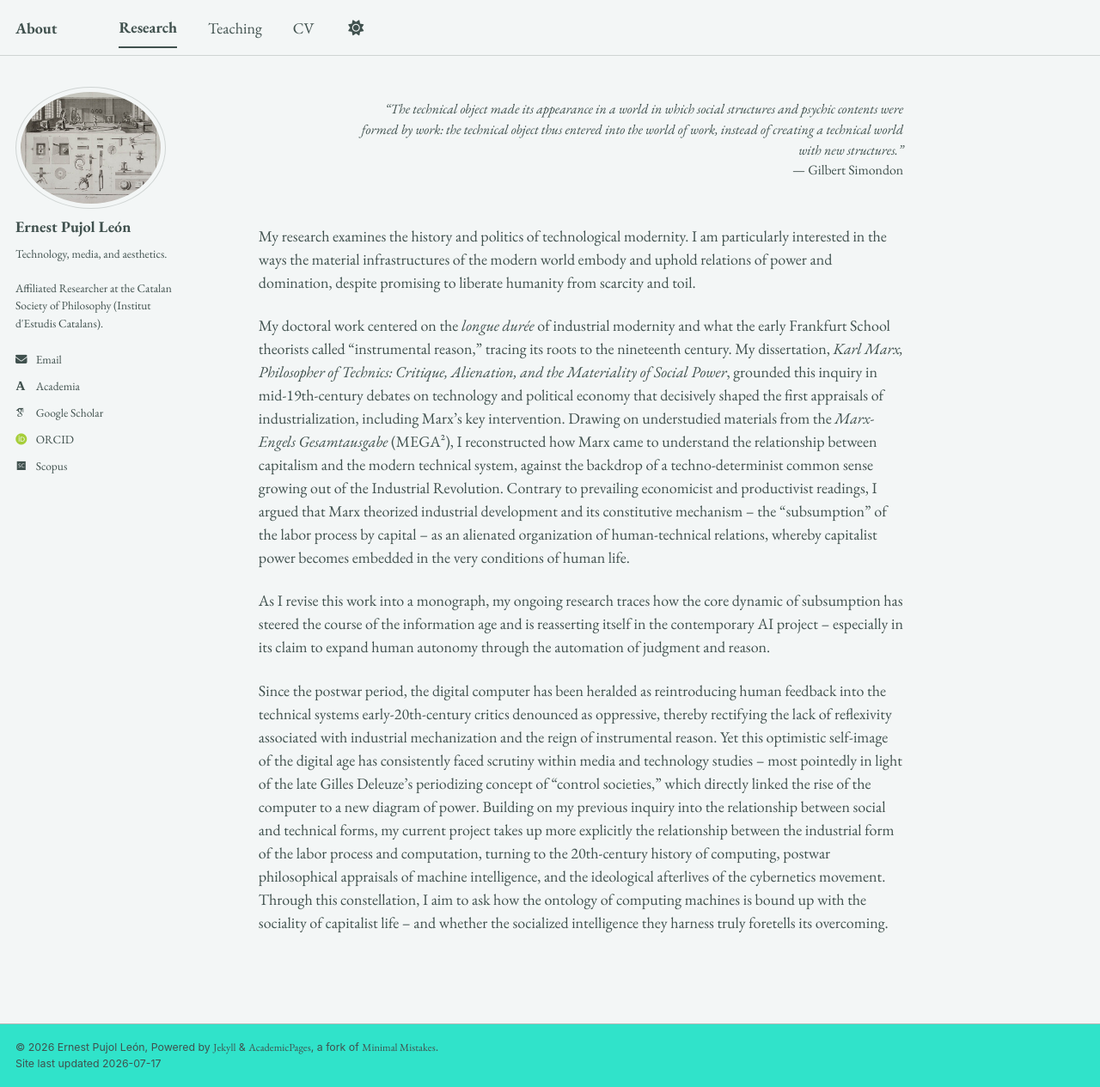
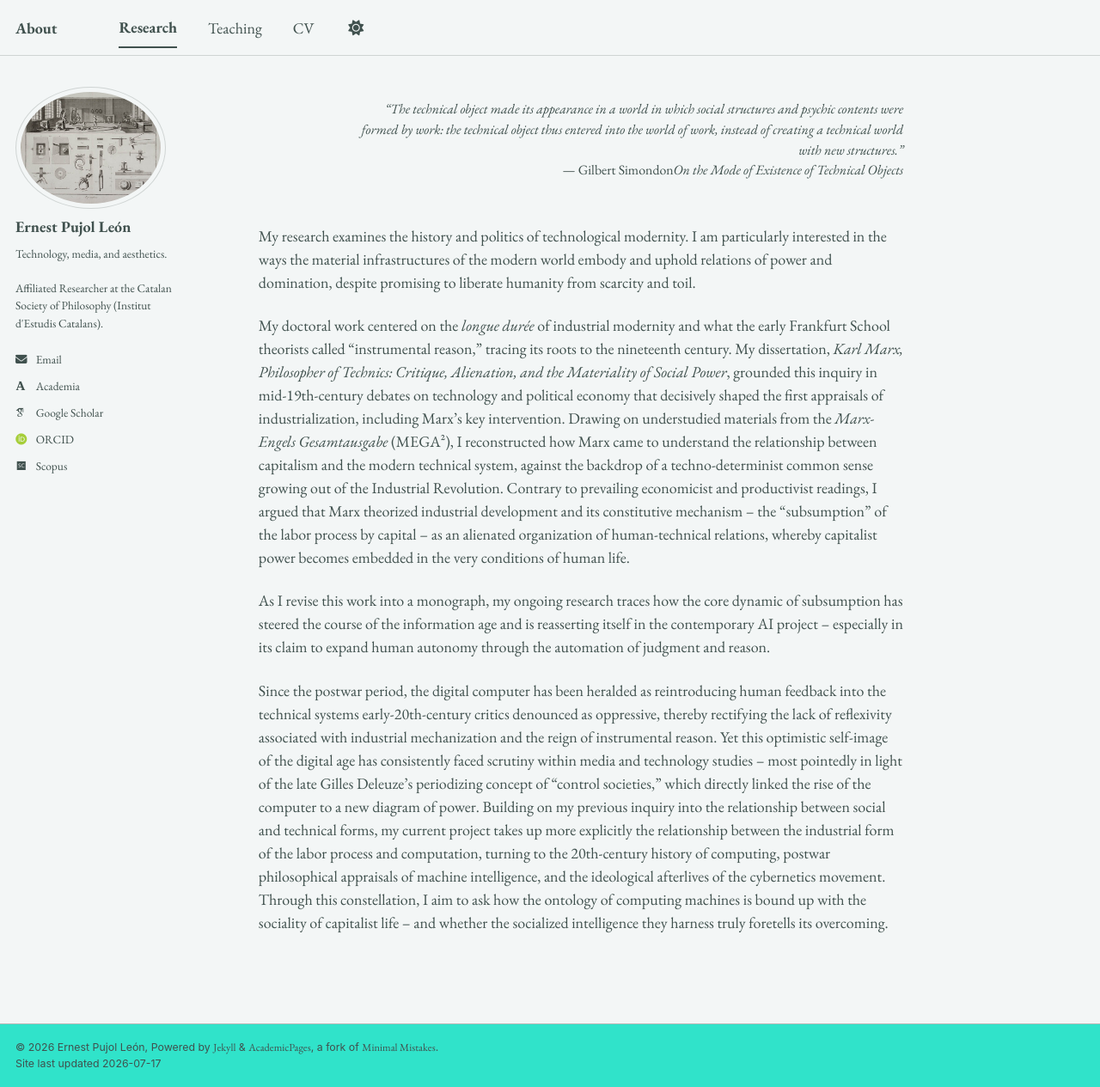
Before and after one commit to epujol90/epujol90.github.io, a Jekyll site: the page built from _pages/research.md, in a window 1280 px wide and 1265 px high. Shown: the whole window at 86% size. Built offline with Jekyll 4.4.1, drawn with Linux system fonts in a browser that asks for light colours; some web fonts are replaced; a script bundle is joined from its source files by our own code; library files that are not in the unit come from our copies.

Commit message:
Update research.md

```diff
--- a/_pages/research.md
+++ b/_pages/research.md
@@ -7,7 +7,7 @@ author_profile: true
 
 <div style="text-align: right; margin-left: 15%; font-size: 0.88em;">
 <em>“The technical object made its appearance in a world in which social structures and psychic contents were formed by work: the technical object thus entered into the world of work, instead of creating a technical world with new structures.”</em><br>
-— Gilbert Simondon
+— Gilbert Simondon<em>On the Mode of Existence of Technical Objects</em>
 </div>
 <br>
 
```
